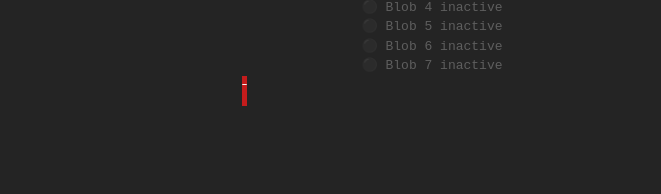
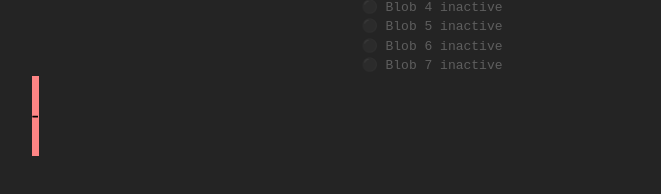
Before and after one commit to thinknoise/blobular, a React (Vite) app: page / in a window 1280 px wide. Shown: the part 520-714 px from the top of the page, without its empty margins (208-869 px from the left). Built offline with nearby package versions, Linux system fonts and the light colour scheme.

Commit message:
buffer and blob box width

```diff
--- a/src/components/AudioBlobularPlayer/AudioBlobularPlayer.css
+++ b/src/components/AudioBlobularPlayer/AudioBlobularPlayer.css
@@ -2,4 +2,13 @@
   position: relative;
   width: 100%;
   height: 100px;
-  /* background-color: rgba(0, 0, 0, 0.5); */}
+  display: block;
+  /* background-color: rgba(0, 0, 0, 0.5); */
+}
+
+.audio-blobular-player {
+  width: 100vw;
+  max-width: 800px;
+  height: 100%;
+  display: block;
+}
--- a/src/components/AudioBlobularPlayer/AudioBlobularPlayer.tsx
+++ b/src/components/AudioBlobularPlayer/AudioBlobularPlayer.tsx
@@ -25,7 +25,7 @@ const AudioBlobularPlayer = () => {
   );
 
   return (
-    <div>
+    <div className="audio-blobular-player">
       <button onClick={start}>Start</button>
       <button onClick={stop}>Stop</button>
 
--- a/src/components/BlobDisplay/BlobBox.tsx
+++ b/src/components/BlobDisplay/BlobBox.tsx
@@ -31,7 +31,7 @@ const BlobBox = ({ event, index, bufferDuration }: BlobBoxProps) => {
   // compute positioning
 
   // width of your panel in px
-  const PANEL_WIDTH = 380;
+  const PANEL_WIDTH = 800; // todo: need to match your CSS width which should be set in BlobPanel.css
 
   // raw values
   const rawOffset = event?.offset ?? 0;
@@ -56,7 +56,7 @@ const BlobBox = ({ event, index, bufferDuration }: BlobBoxProps) => {
       ref={ref}
       className="blob-box"
       style={{
-        top: `${(event.playbackRate ?? 0) * 50}px`,
+        bottom: `${(event.playbackRate ?? 0) * 30}px`,
         left: `${left}px`,
         width: `${width}%`,
       }}
--- a/src/components/BlobDisplay/BlobDisplay.css
+++ b/src/components/BlobDisplay/BlobDisplay.css
@@ -28,6 +28,6 @@
   }
 
   to {
-    opacity: 0.5;
+    opacity: 0.1;
   }
 }
--- a/src/components/BlobDisplay/BlobPanel.css
+++ b/src/components/BlobDisplay/BlobPanel.css
@@ -1,18 +1,20 @@
 .blob-box-container {
   position: absolute;
   width: 100%;
-  height: 100px;
+  height: 250px;
 }
 
 .blob-box {
   position: absolute;
-  height: 30px;
-  background-color: rgba(198, 28, 28, 0.5);
-  color: #fff;
+  height: 80px;
+  background-color: rgba(255, 133, 133, 0.45);
+  color: #000000;
+  align-content: center;
   transition: background 0.3s;
-  font-size: x-small;
+  font-size: small;
+  font-weight: 900;
 }
 
 .blob-box:hover {
-  background: rgba(255, 255, 255, 1);
+  background: rgba(255, 255, 255, 0.5);
 }
--- a/src/components/BlobDisplay/CompactWaveform.tsx
+++ b/src/components/BlobDisplay/CompactWaveform.tsx
@@ -44,7 +44,7 @@ const CompactWaveform: FC<CompactWaveformProps> = ({
       ref={canvasRef}
       width={width}
       height={height}
-      style={{ margin: "-40px", width: "100%", height: "auto" }}
+      style={{ margin: "-40px", width: "100%", height: "380px" }}
     />
   );
 };
--- a/src/index.css
+++ b/src/index.css
@@ -27,7 +27,7 @@ body {
   margin: 0;
   display: flex;
   place-items: center;
-  min-width: 320px;
+  min-width: 100vw;
   min-height: 100vh;
 }
 
```
